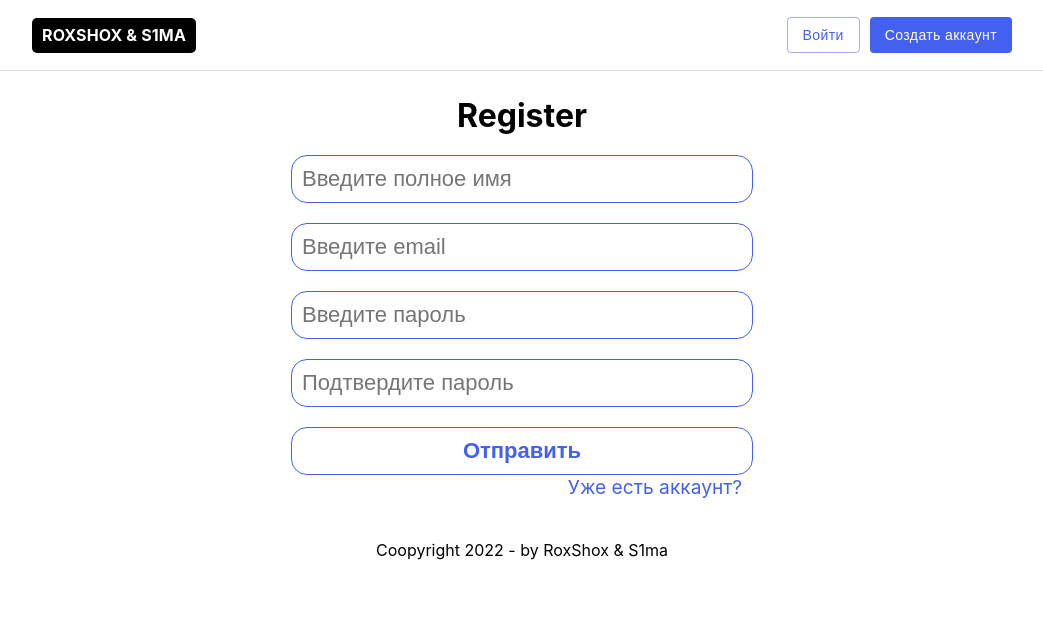
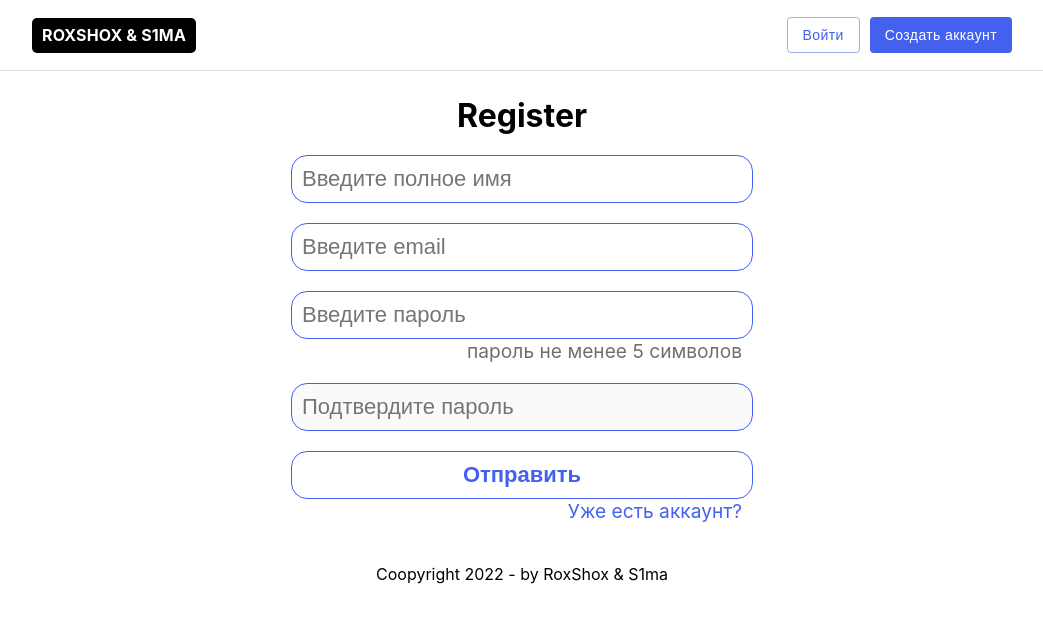
Before and after one commit to RoxShox/next-authorization, a Next.js app: page /register in a window 1280 px wide. Shown: the top 622 px of the page, without its empty margins (118-1161 px from the left). Built offline with nearby package versions, Linux system fonts and the light colour scheme.

Commit message:
register page finish mod

```diff
--- a/src/components/AuthForm/AuthForm.jsx
+++ b/src/components/AuthForm/AuthForm.jsx
@@ -19,7 +19,7 @@ const AuthForm = ({ type }) => {
 
     function checkConfPass() {
         const newState = {...state}
-        newState.checkConfPass = state.pass === state.confPass && state.pass.length >= 6
+        newState.checkConfPass = state.pass === state.confPass && state.pass.length >= 5
         if(!newState.checkConfPass) newState.checkSubmit = false
         setState(newState)
     }
@@ -64,11 +64,17 @@ const AuthForm = ({ type }) => {
                 ) : (
                     <>
                         <h1 className={styles.form__title}>Register</h1>
-
                         <input required type="text"  placeholder='Введите полное имя' name='name' className={styles.form__input} onChange={handleChange}/>
                         <input required type="email"  placeholder='Введите email' name='email' className={styles.form__input} onChange={handleChange}/>
-                        <input minLength='6' required type="password"  placeholder='Введите пароль' name='pass' className={styles.form__input} onChange={handleChange}/>
-                        <input required type="password"  placeholder='Подтвердите пароль' name='confPass' className={`${styles.form__input} ${ !state.checkConfPass ? styles.danger : ''}`} onChange={handleChange}/>
+                        <div className={styles.passContainer}>
+                            <input minLength='5' required type="password" placeholder='Введите пароль' name='pass' className={styles.form__input} onChange={handleChange} />
+                            <span className={`${styles.form__helps} ${styles.form__helps_pass} ${state.pass ? '' : styles.active}`}>пароль не менее 5 символов</span>
+                        </div>
+                        <div className={`${styles.passContainer} ${!state.checkConfPass ? styles.danger : ''}`}>
+                            <input required type="password" disabled={state.pass.length < 5 ? true : false} placeholder='Подтвердите пароль' name='confPass' className={styles.form__input} onChange={handleChange} />
+                            <span className={`${styles.form__helps} ${styles.form__helps_confPass}`}>Пароли не совпадают</span>
+                        </div>
+
                         <div className={styles.btnContainer}>
                             <input type="submit" value='Отправить' className={`${styles.form__input} ${styles.form__input_submit} ${state.checkSubmit ? styles.active : ''}`} />
                             <Link href='/login' className={styles.form__helps}>Уже есть аккаунт?</Link>
--- a/src/components/AuthForm/AuthForm.module.scss
+++ b/src/components/AuthForm/AuthForm.module.scss
@@ -19,8 +19,29 @@
             align-items: center;
             width: 80%;
 
+            .form__helps_pass{
+                display: none;
+                text-decoration: none;
+                color: #00000090;
+                &.active{
+                    display: block;
+                }
+            }
             .form__input{
                 width: 100%;
+            }
+            &.danger{
+                .form__helps_confPass{
+                    text-decoration: none;
+                    cursor: default;
+                    color: red;
+                    display: block;
+                }
+                .form__input{
+                    border-color: transparent;
+                    outline: 4px solid red;
+
+                }
             }
 
         }
@@ -38,10 +59,6 @@
                 transition: .1s;
             }
 
-            &.danger{
-                // border:
-                outline: 4px solid red;
-            }
             &_submit{
                 background: #fff;
                 color: #4361ee;
@@ -71,6 +88,9 @@
                 align-self: center;
                 margin-right: none;
             }
+            &_confPass{
+                display: none;
+            }
         }
     }
 }
```
